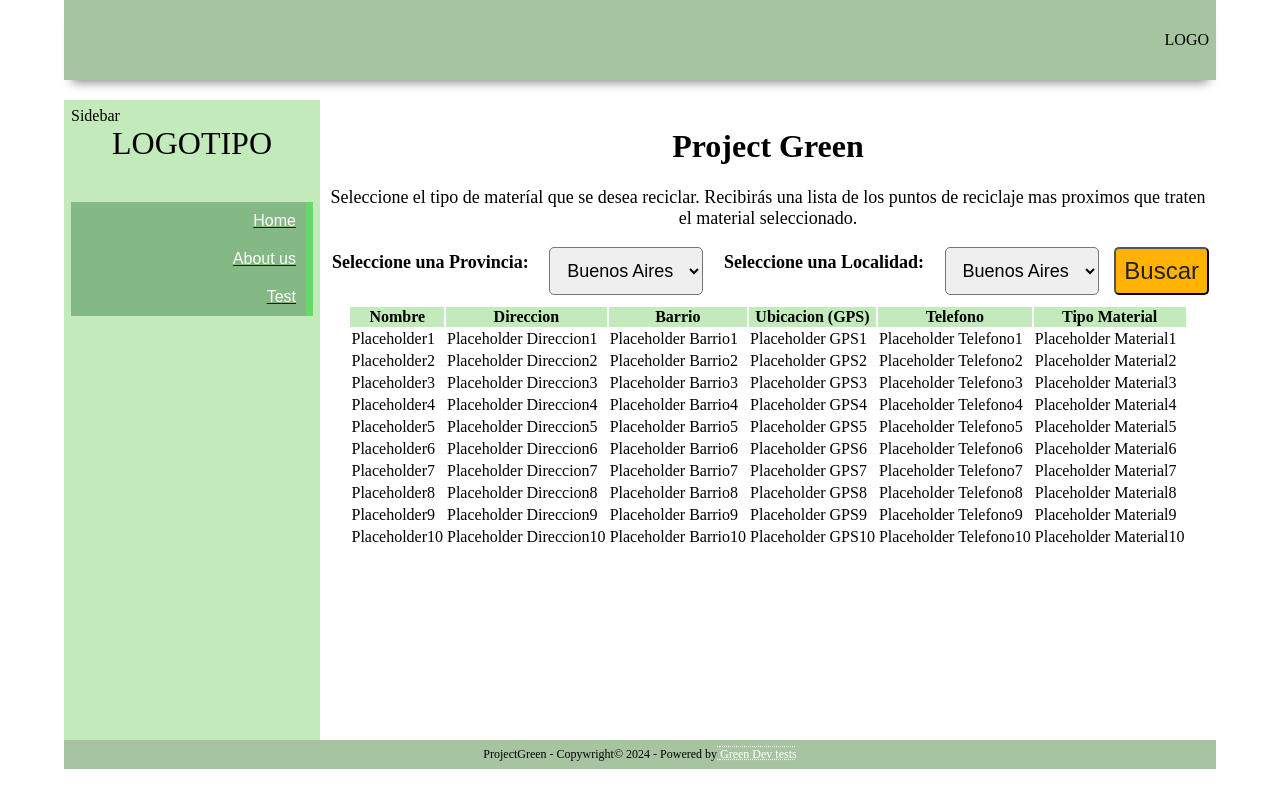
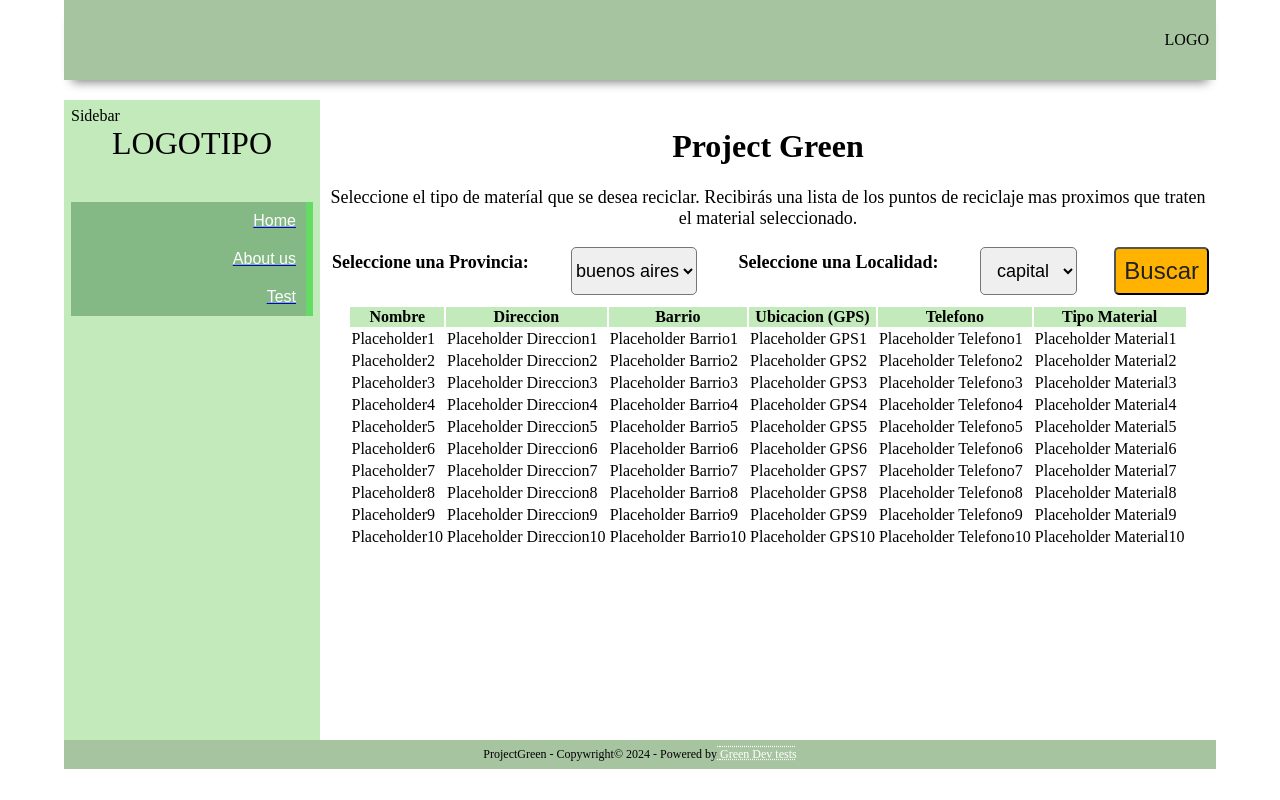
Before and after one commit to green-devs-test/project-green, a React (Create React App) app: page / in a window 1280 px wide. Built offline with nearby package versions, Linux system fonts and the light colour scheme.

Commit message:
adding logic to the form

```diff
--- a/src/Components/Form/Form.tsx
+++ b/src/Components/Form/Form.tsx
@@ -1,18 +1,26 @@
 import { css } from "aphrodite";
 import styles from './styles';
 import Table from "../Table";
-import SelectorProvincia from "../SelectorProvincia";
-import SelectorLocalidad from "../SelectorLocalidad";
+import ProvinceSelector from "../ProvinceSelector";
+import LocalitySelector from "../LocalitySelector";
 import BtnSearch from "../BtnSearch";
 
 const Form = () => {
+
+  const SelectProvince = (province : string) => {
+    console.log(province);
+  };
+
+  const provinces = ['buenos aires', 'mendoza', 'Entre Rios'];
+  const cities = ['capital', 'mendoza', 'paraná'];
+
     return (
         <article>
           <div>
             <div>
               <form className={css(styles.form)}>
-                <SelectorProvincia />
-                <SelectorLocalidad />
+                <ProvinceSelector provinceNames={provinces} selectProvince={SelectProvince} />
+                <LocalitySelector citiesNames={cities}/>
                 <div>
                     <BtnSearch />
                 </div>
--- /dev/null
+++ b/src/Components/LocalitySelector/LocalitySelector.tsx
@@ -0,0 +1,20 @@
+import { css } from "aphrodite";
+import styles from './styles';
+
+interface LocalitySelectorProps {
+    citiesNames: string[];
+  }
+const LocalitySelector = (props: LocalitySelectorProps ) => {
+    return (
+        <>
+            <label className={css(styles.label)}>
+                Seleccione una Localidad:{" "}
+            </label>
+            <select className={css(styles.select)}>
+                {props.citiesNames.map((city, index) => <option key={index} className={css(styles.options)} value={city}>{city}</option>)};
+            </select>
+        </>
+    );
+};
+
+export default LocalitySelector;
--- /dev/null
+++ b/src/Components/LocalitySelector/index.ts
@@ -0,0 +1,2 @@
+import LocalitySelector from "./LocalitySelector";
+export default LocalitySelector;
--- /dev/null
+++ b/src/Components/ProvinceSelector/ProvinceSelector.tsx
@@ -0,0 +1,22 @@
+import { css } from "aphrodite";
+import styles from './styles';
+
+interface ProvinceSelectorProps {
+    provinceNames: string[];
+
+    selectProvince(province: string) : void;
+  }
+const ProvinceSelector = (props: ProvinceSelectorProps ) => {
+    return (
+        <>
+            <label className={css(styles.label)}>
+                Seleccione una Provincia:{" "}
+            </label>
+            <select className={css(styles.select)}>
+                {props.provinceNames.map((province, index) => <option onClick={() => props.selectProvince(province)} key={index} className={css(styles.options)} value={province}>{province}</option>)};
+            </select>
+        </>
+    );
+};
+
+export default ProvinceSelector;
--- /dev/null
+++ b/src/Components/ProvinceSelector/index.ts
@@ -0,0 +1,2 @@
+import ProvinceSelector from "./ProvinceSelector";
+export default ProvinceSelector;
--- a/src/Components/SelectorLocalidad/SelectorLocalidad.tsx
+++ /dev/null
@@ -1,25 +0,0 @@
-import { css } from "aphrodite";
-import styles from './styles';
-
-const SelectorLocalidad = () => {
-    return (
-        <>
-            <label className={css(styles.label)}>
-                Seleccione una Localidad:{" "}
-            </label>
-            <select className={css(styles.select)}>
-                <option className={css(styles.options)} value="Buenos Aires">
-                    Buenos Aires
-                </option>
-                <option className={css(styles.options)} value="Mendoza">
-                    Mendoza
-                </option>
-                <option className={css(styles.options)} value="Tierra del Fuego">
-                    Tierra del Fuego
-                </option>
-            </select>
-        </>
-    );
-};
-
-export default SelectorLocalidad;
--- a/src/Components/SelectorLocalidad/index.ts
+++ /dev/null
@@ -1,2 +0,0 @@
-import SelectorLocalidad from "./SelectorLocalidad";
-export default SelectorLocalidad;
--- a/src/Components/SelectorProvincia/SelectorProvincia.tsx
+++ /dev/null
@@ -1,25 +0,0 @@
-import { css } from "aphrodite";
-import styles from './styles';
-
-const SelectorProvincia = () => {
-    return (
-        <>
-            <label className={css(styles.label)}>
-                Seleccione una Provincia:{" "}
-            </label>
-            <select className={css(styles.select)}>
-                <option className={css(styles.options)} value="Buenos Aires">
-                    Buenos Aires
-                </option>
-                <option className={css(styles.options)} value="Mendoza">
-                    Mendoza
-                </option>
-                <option className={css(styles.options)} value="Tierra del Fuego">
-                    Tierra del Fuego
-                </option>
-            </select>
-        </>
-    );
-};
-
-export default SelectorProvincia;
--- a/src/Components/SelectorProvincia/index.ts
+++ /dev/null
@@ -1,2 +0,0 @@
-import SelectorProvincia from "./SelectorProvincia";
-export default SelectorProvincia;
```
Also changed, not shown: src/Components/LocalitySelector/styles.ts (renamed from src/Components/SelectorLocalidad/styles.ts), src/Components/ProvinceSelector/styles.ts (renamed from src/Components/SelectorProvincia/styles.ts).
